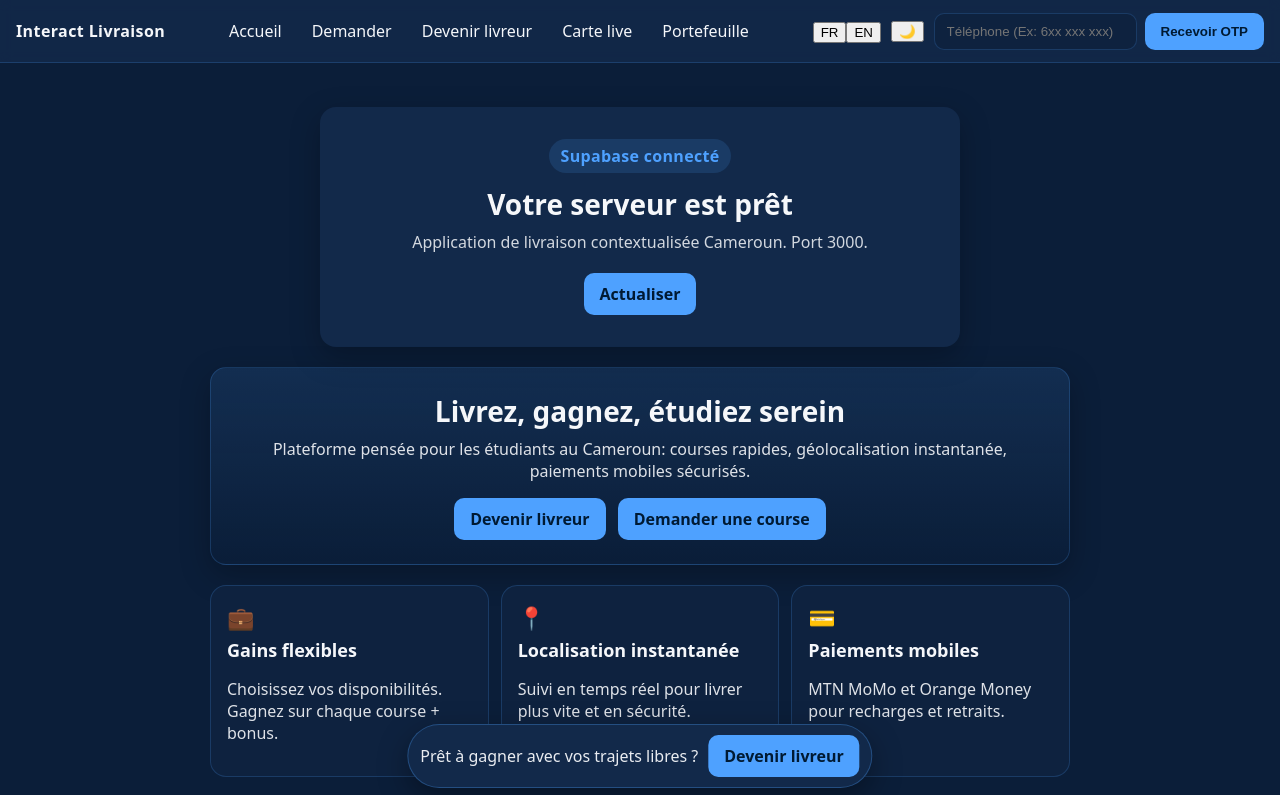
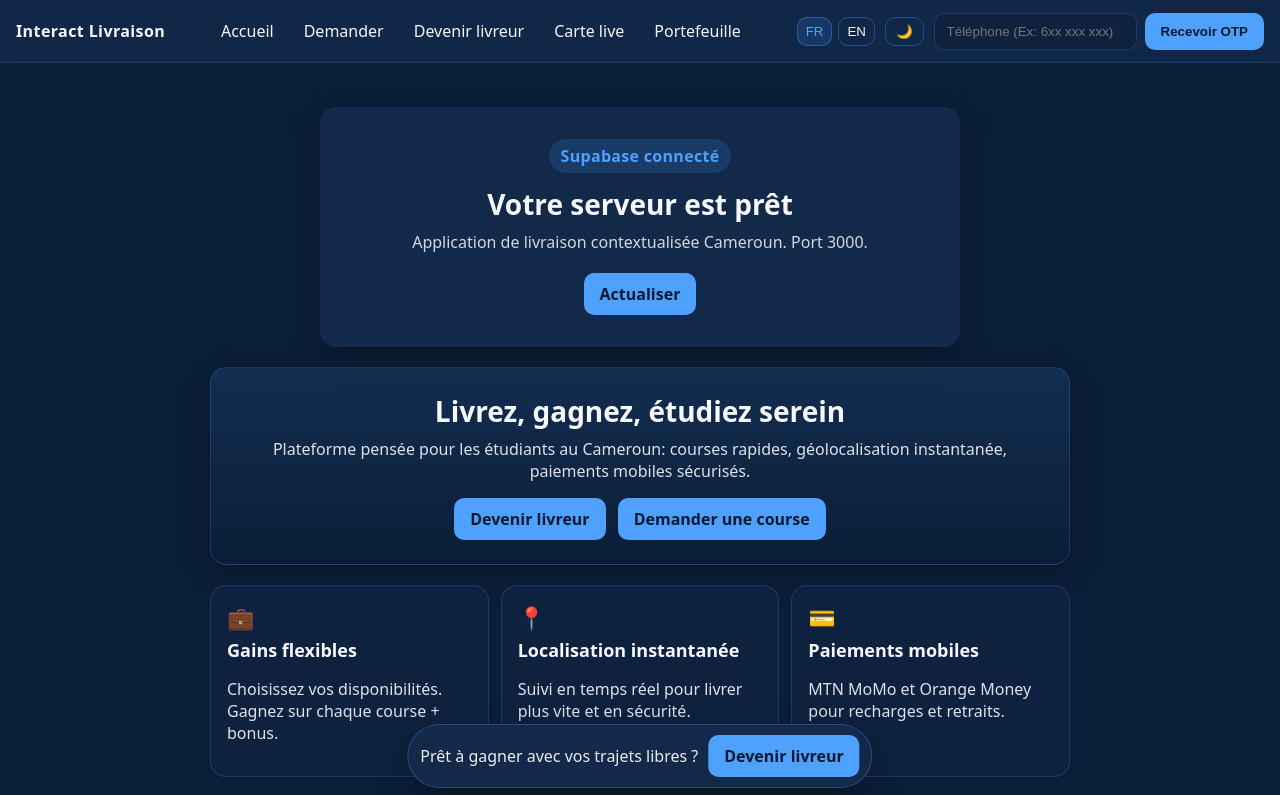
Before and after one commit to Gaetan5/Interact-Livraison, a React (Vite) app: page / in a window 1280 px wide. Shown: the top 795 px of the page. Built offline with nearby package versions, Linux system fonts and the light colour scheme; no server answers.

Commit message:
Add styles for toggles and language switch
cgen-fffed31bc5ff4bf796001148d7a585ea

```diff
--- a/src/styles.css
+++ b/src/styles.css
@@ -11,6 +11,10 @@ body { margin:0; font-family: ui-sans-serif, system-ui, -apple-system, Segoe UI,
 .nav-link:hover { background: rgba(78,161,255,.15); color: var(--accent); }
 .nav-right { display:flex; align-items:center; gap:10px; }
 .city-chip { display:flex; align-items:center; gap:8px; }
+.toggle-btn { background: transparent; border: 1px solid rgba(78,161,255,.35); color: var(--text); padding: 6px 10px; border-radius: 10px; cursor: pointer; }
+.lang-switch { display:flex; gap:6px; }
+.lang-btn { background: transparent; border: 1px solid rgba(78,161,255,.35); color: var(--text); padding: 6px 8px; border-radius: 10px; cursor: pointer; }
+.lang-btn.is-active { background: rgba(78,161,255,.15); color: var(--accent); }
 
 /* Layout and sections */
 .page-wrap { display: grid; place-items: center; padding: 24px; }
```
